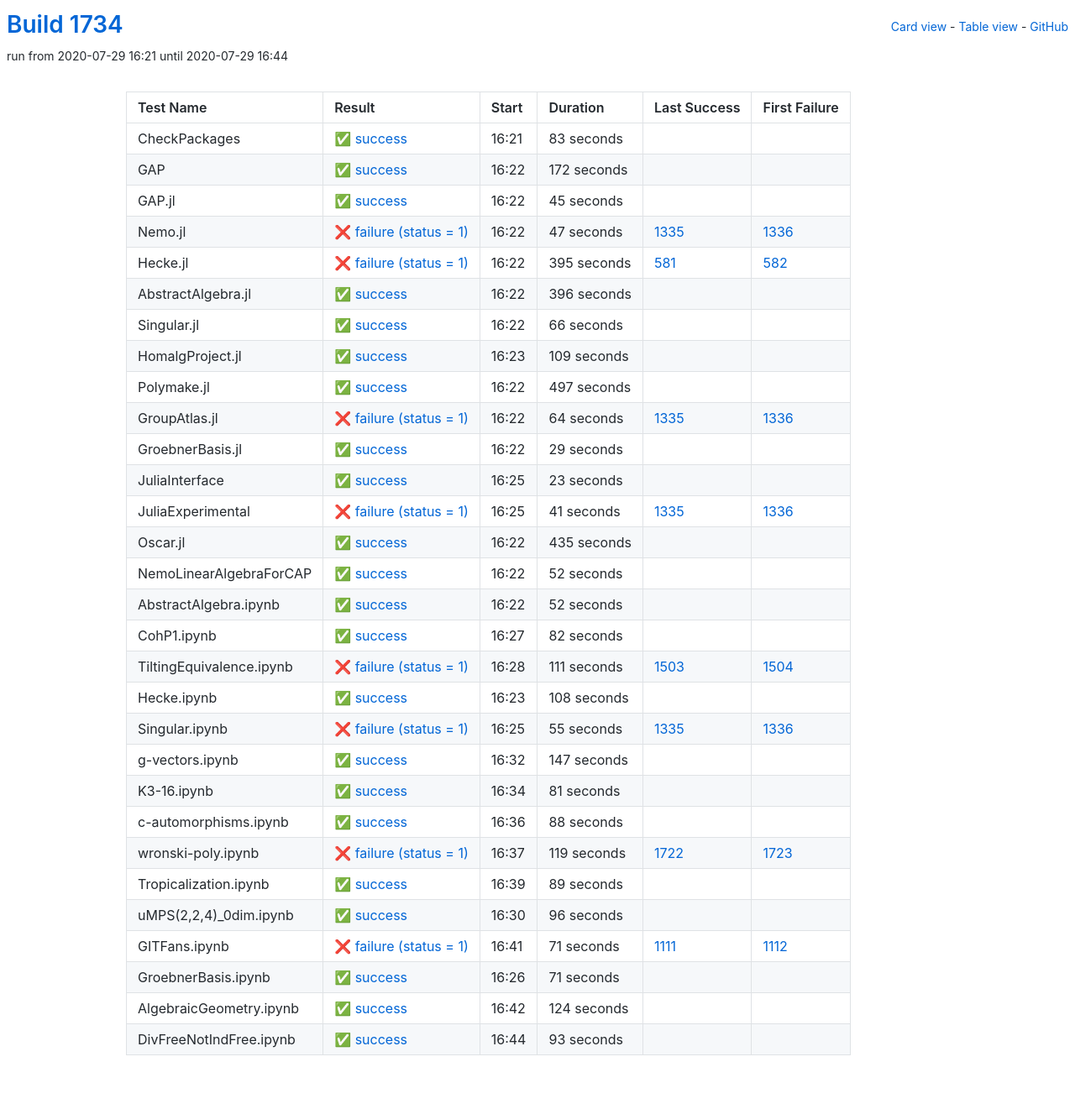
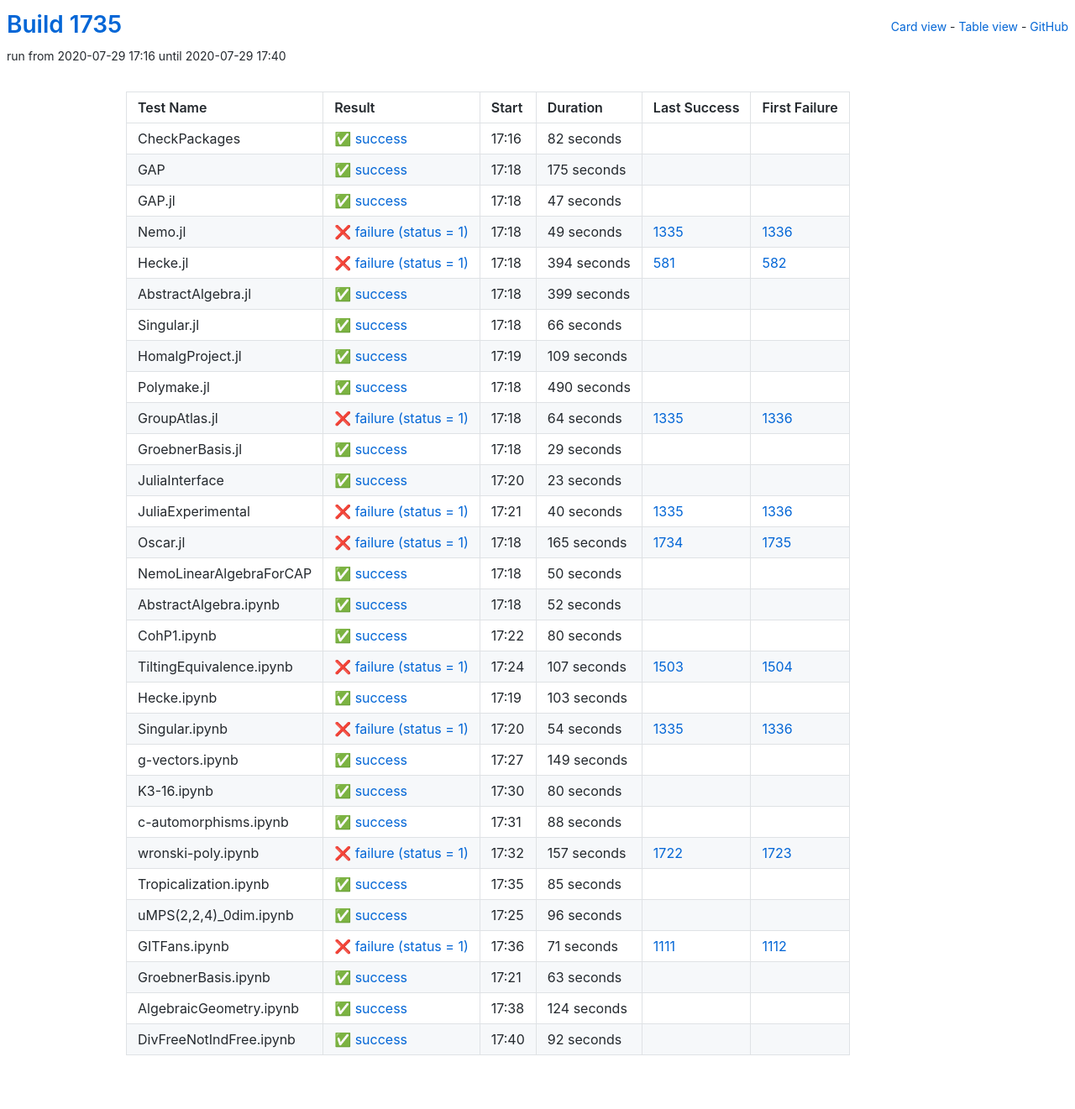
Before and after one commit to oscar-system/oscar-ci-status-1.4, a Jekyll site: the page built from table.html, in a window 1280 px wide. Shown: the whole page at 84% size. Built offline with Jekyll 4.4.1, drawn with Linux system fonts in a browser that asks for light colours.

Commit message:
Build #1735

```diff
--- a/_data/ci.yml
+++ b/_data/ci.yml
@@ -1,6 +1,6 @@
 ---
-build: 1734
-build_url: https://oscarci.mathematik.uni-kl.de/job/oscar-julia-1.4/1734/
+build: 1735
+build_url: https://oscarci.mathematik.uni-kl.de/job/oscar-julia-1.4/1735/
 job: oscar-julia-1.4
 organization: oscar-system
 repo: oscar-ci-status-1.4
@@ -8,80 +8,80 @@ repourl: https://github.com/oscar-system/oscar-ci-status-1.4
 tests:
 - name: CheckPackages
   id: checkpackages
-  log: https://oscarci.mathematik.uni-kl.de/job/oscar-julia-1.4/1734/artifact/logs/build-1734/CheckPackages.log
-  start: 2020-07-29 16:21
+  log: https://oscarci.mathematik.uni-kl.de/job/oscar-julia-1.4/1735/artifact/logs/build-1735/CheckPackages.log
+  start: 2020-07-29 17:16
   success: true
   exitcode: 0
   status: success
-  duration: 83
+  duration: 82
   last_success: false
   last_success_url:
   first_failure: false
   first_failure_url:
 - name: GAP
   id: gap
-  log: https://oscarci.mathematik.uni-kl.de/job/oscar-julia-1.4/1734/artifact/logs/build-1734/GAP.log
-  start: 2020-07-29 16:22
+  log: https://oscarci.mathematik.uni-kl.de/job/oscar-julia-1.4/1735/artifact/logs/build-1735/GAP.log
+  start: 2020-07-29 17:18
   success: true
   exitcode: 0
   status: success
-  duration: 172
+  duration: 175
   last_success: false
   last_success_url:
   first_failure: false
   first_failure_url:
 - name: GAP.jl
   id: gap-jl
-  log: https://oscarci.mathematik.uni-kl.de/job/oscar-julia-1.4/1734/artifact/logs/build-1734/GAP.jl.log
-  start: 2020-07-29 16:22
+  log: https://oscarci.mathematik.uni-kl.de/job/oscar-julia-1.4/1735/artifact/logs/build-1735/GAP.jl.log
+  start: 2020-07-29 17:18
   success: true
   exitcode: 0
   status: success
-  duration: 45
+  duration: 47
   last_success: false
   last_success_url:
   first_failure: false
   first_failure_url:
 - name: Nemo.jl
   id: nemo-jl
-  log: https://oscarci.mathematik.uni-kl.de/job/oscar-julia-1.4/1734/artifact/logs/build-1734/Nemo.jl.log
-  start: 2020-07-29 16:22
+  log: https://oscarci.mathematik.uni-kl.de/job/oscar-julia-1.4/1735/artifact/logs/build-1735/Nemo.jl.log
+  start: 2020-07-29 17:18
   success: false
   exitcode: 1
   status: failure
-  duration: 47
+  duration: 49
   last_success: 1335
   last_success_url: https://oscarci.mathematik.uni-kl.de/job/oscar-julia-1.4/1335/
   first_failure: 1336
   first_failure_url: https://oscarci.mathematik.uni-kl.de/job/oscar-julia-1.4/1336/
 - name: Hecke.jl
   id: hecke-jl
-  log: https://oscarci.mathematik.uni-kl.de/job/oscar-julia-1.4/1734/artifact/logs/build-1734/Hecke.jl.log
-  start: 2020-07-29 16:22
+  log: https://oscarci.mathematik.uni-kl.de/job/oscar-julia-1.4/1735/artifact/logs/build-1735/Hecke.jl.log
+  start: 2020-07-29 17:18
   success: false
   exitcode: 1
   status: failure
-  duration: 395
+  duration: 394
   last_success: 581
   last_success_url: https://oscarci.mathematik.uni-kl.de/job/oscar-julia-1.4/581/
   first_failure: 582
   first_failure_url: https://oscarci.mathematik.uni-kl.de/job/oscar-julia-1.4/582/
 - name: AbstractAlgebra.jl
   id: abstractalgebra-jl
-  log: https://oscarci.mathematik.uni-kl.de/job/oscar-julia-1.4/1734/artifact/logs/build-1734/AbstractAlgebra.jl.log
-  start: 2020-07-29 16:22
+  log: https://oscarci.mathematik.uni-kl.de/job/oscar-julia-1.4/1735/artifact/logs/build-1735/AbstractAlgebra.jl.log
+  start: 2020-07-29 17:18
   success: true
   exitcode: 0
   status: success
-  duration: 396
+  duration: 399
   last_success: false
   last_success_url:
   first_failure: false
   first_failure_url:
 - name: Singular.jl
   id: singular-jl
-  log: https://oscarci.mathematik.uni-kl.de/job/oscar-julia-1.4/1734/artifact/logs/build-1734/Singular.jl.log
-  start: 2020-07-29 16:22
+  log: https://oscarci.mathematik.uni-kl.de/job/oscar-julia-1.4/1735/artifact/logs/build-1735/Singular.jl.log
+  start: 2020-07-29 17:18
   success: true
   exitcode: 0
   status: success
@@ -92,8 +92,8 @@ tests:
   first_failure_url:
 - name: HomalgProject.jl
   id: homalgproject-jl
-  log: https://oscarci.mathematik.uni-kl.de/job/oscar-julia-1.4/1734/artifact/logs/build-1734/HomalgProject.jl.log
-  start: 2020-07-29 16:23
+  log: https://oscarci.mathematik.uni-kl.de/job/oscar-julia-1.4/1735/artifact/logs/build-1735/HomalgProject.jl.log
+  start: 2020-07-29 17:19
   success: true
   exitcode: 0
   status: success
@@ -104,20 +104,20 @@ tests:
   first_failure_url:
 - name: Polymake.jl
   id: polymake-jl
-  log: https://oscarci.mathematik.uni-kl.de/job/oscar-julia-1.4/1734/artifact/logs/build-1734/Polymake.jl.log
-  start: 2020-07-29 16:22
+  log: https://oscarci.mathematik.uni-kl.de/job/oscar-julia-1.4/1735/artifact/logs/build-1735/Polymake.jl.log
+  start: 2020-07-29 17:18
   success: true
   exitcode: 0
   status: success
-  duration: 497
+  duration: 490
   last_success: false
   last_success_url:
   first_failure: false
   first_failure_url:
 - name: GroupAtlas.jl
   id: groupatlas-jl
-  log: https://oscarci.mathematik.uni-kl.de/job/oscar-julia-1.4/1734/artifact/logs/build-1734/GroupAtlas.jl.log
-  start: 2020-07-29 16:22
+  log: https://oscarci.mathematik.uni-kl.de/job/oscar-julia-1.4/1735/artifact/logs/build-1735/GroupAtlas.jl.log
+  start: 2020-07-29 17:18
   success: false
   exitcode: 1
   status: failure
@@ -128,8 +128,8 @@ tests:
   first_failure_url: https://oscarci.mathematik.uni-kl.de/job/oscar-julia-1.4/1336/
 - name: GroebnerBasis.jl
   id: groebnerbasis-jl
-  log: https://oscarci.mathematik.uni-kl.de/job/oscar-julia-1.4/1734/artifact/logs/build-1734/GroebnerBasis.jl.log
-  start: 2020-07-29 16:22
+  log: https://oscarci.mathematik.uni-kl.de/job/oscar-julia-1.4/1735/artifact/logs/build-1735/GroebnerBasis.jl.log
+  start: 2020-07-29 17:18
   success: true
   exitcode: 0
   status: success
@@ -140,8 +140,8 @@ tests:
   first_failure_url:
 - name: JuliaInterface
   id: juliainterface
-  log: https://oscarci.mathematik.uni-kl.de/job/oscar-julia-1.4/1734/artifact/logs/build-1734/JuliaInterface.log
-  start: 2020-07-29 16:25
+  log: https://oscarci.mathematik.uni-kl.de/job/oscar-julia-1.4/1735/artifact/logs/build-1735/JuliaInterface.log
+  start: 2020-07-29 17:20
   success: true
   exitcode: 0
   status: success
@@ -152,44 +152,44 @@ tests:
   first_failure_url:
 - name: JuliaExperimental
   id: juliaexperimental
-  log: https://oscarci.mathematik.uni-kl.de/job/oscar-julia-1.4/1734/artifact/logs/build-1734/JuliaExperimental.log
-  start: 2020-07-29 16:25
+  log: https://oscarci.mathematik.uni-kl.de/job/oscar-julia-1.4/1735/artifact/logs/build-1735/JuliaExperimental.log
+  start: 2020-07-29 17:21
   success: false
   exitcode: 1
   status: failure
-  duration: 41
+  duration: 40
   last_success: 1335
   last_success_url: https://oscarci.mathematik.uni-kl.de/job/oscar-julia-1.4/1335/
   first_failure: 1336
   first_failure_url: https://oscarci.mathematik.uni-kl.de/job/oscar-julia-1.4/1336/
 - name: Oscar.jl
   id: oscar-jl
-  log: https://oscarci.mathematik.uni-kl.de/job/oscar-julia-1.4/1734/artifact/logs/build-1734/Oscar.jl.log
-  start: 2020-07-29 16:22
+  log: https://oscarci.mathematik.uni-kl.de/job/oscar-julia-1.4/1735/artifact/logs/build-1735/Oscar.jl.log
+  start: 2020-07-29 17:18
+  success: false
+  exitcode: 1
+  status: failure
+  duration: 165
+  last_success: 1734
+  last_success_url: https://oscarci.mathematik.uni-kl.de/job/oscar-julia-1.4/1734/
+  first_failure: 1735
+  first_failure_url: https://oscarci.mathematik.uni-kl.de/job/oscar-julia-1.4/1735/
+- name: NemoLinearAlgebraForCAP
+  id: nemolinearalgebraforcap
+  log: https://oscarci.mathematik.uni-kl.de/job/oscar-julia-1.4/1735/artifact/logs/build-1735/NemoLinearAlgebraForCAP.log
+  start: 2020-07-29 17:18
   success: true
   exitcode: 0
   status: success
-  duration: 435
-  last_success: false
-  last_success_url:
-  first_failure: false
-  first_failure_url:
-- name: NemoLinearAlgebraForCAP
-  id: nemolinearalgebraforcap
-  log: https://oscarci.mathematik.uni-kl.de/job/oscar-julia-1.4/1734/artifact/logs/build-1734/NemoLinearAlgebraForCAP.log
-  start: 2020-07-29 16:22
-  success: true
-  exitcode: 0
-  status: success
-  duration: 52
+  duration: 50
   last_success: false
   last_success_url:
   first_failure: false
   first_failure_url:
 - name: AbstractAlgebra.ipynb
   id: abstractalgebra-ipynb
-  log: https://oscarci.mathematik.uni-kl.de/job/oscar-julia-1.4/1734/artifact/logs/build-1734/AbstractAlgebra.ipynb.log
-  start: 2020-07-29 16:22
+  log: https://oscarci.mathematik.uni-kl.de/job/oscar-julia-1.4/1735/artifact/logs/build-1735/AbstractAlgebra.ipynb.log
+  start: 2020-07-29 17:18
   success: true
   exitcode: 0
   status: success
@@ -200,80 +200,80 @@ tests:
   first_failure_url:
 - name: CohP1.ipynb
   id: cohp1-ipynb
-  log: https://oscarci.mathematik.uni-kl.de/job/oscar-julia-1.4/1734/artifact/logs/build-1734/CohP1.ipynb.log
-  start: 2020-07-29 16:27
+  log: https://oscarci.mathematik.uni-kl.de/job/oscar-julia-1.4/1735/artifact/logs/build-1735/CohP1.ipynb.log
+  start: 2020-07-29 17:22
   success: true
   exitcode: 0
   status: success
-  duration: 82
+  duration: 80
   last_success: false
   last_success_url:
   first_failure: false
   first_failure_url:
 - name: TiltingEquivalence.ipynb
   id: tiltingequivalence-ipynb
-  log: https://oscarci.mathematik.uni-kl.de/job/oscar-julia-1.4/1734/artifact/logs/build-1734/TiltingEquivalence.ipynb.log
-  start: 2020-07-29 16:28
+  log: https://oscarci.mathematik.uni-kl.de/job/oscar-julia-1.4/1735/artifact/logs/build-1735/TiltingEquivalence.ipynb.log
+  start: 2020-07-29 17:24
   success: false
   exitcode: 1
   status: failure
-  duration: 111
+  duration: 107
   last_success: 1503
   last_success_url: https://oscarci.mathematik.uni-kl.de/job/oscar-julia-1.4/1503/
   first_failure: 1504
   first_failure_url: https://oscarci.mathematik.uni-kl.de/job/oscar-julia-1.4/1504/
 - name: Hecke.ipynb
   id: hecke-ipynb
-  log: https://oscarci.mathematik.uni-kl.de/job/oscar-julia-1.4/1734/artifact/logs/build-1734/Hecke.ipynb.log
-  start: 2020-07-29 16:23
+  log: https://oscarci.mathematik.uni-kl.de/job/oscar-julia-1.4/1735/artifact/logs/build-1735/Hecke.ipynb.log
+  start: 2020-07-29 17:19
   success: true
   exitcode: 0
   status: success
-  duration: 108
+  duration: 103
   last_success: false
   last_success_url:
   first_failure: false
   first_failure_url:
 - name: Singular.ipynb
   id: singular-ipynb
-  log: https://oscarci.mathematik.uni-kl.de/job/oscar-julia-1.4/1734/artifact/logs/build-1734/Singular.ipynb.log
-  start: 2020-07-29 16:25
+  log: https://oscarci.mathematik.uni-kl.de/job/oscar-julia-1.4/1735/artifact/logs/build-1735/Singular.ipynb.log
+  start: 2020-07-29 17:20
   success: false
   exitcode: 1
   status: failure
-  duration: 55
+  duration: 54
   last_success: 1335
   last_success_url: https://oscarci.mathematik.uni-kl.de/job/oscar-julia-1.4/1335/
   first_failure: 1336
   first_failure_url: https://oscarci.mathematik.uni-kl.de/job/oscar-julia-1.4/1336/
 - name: g-vectors.ipynb
   id: g-vectors-ipynb
-  log: https://oscarci.mathematik.uni-kl.de/job/oscar-julia-1.4/1734/artifact/logs/build-1734/g-vectors.ipynb.log
-  start: 2020-07-29 16:32
+  log: https://oscarci.mathematik.uni-kl.de/job/oscar-julia-1.4/1735/artifact/logs/build-1735/g-vectors.ipynb.log
+  start: 2020-07-29 17:27
   success: true
   exitcode: 0
   status: success
-  duration: 147
+  duration: 149
   last_success: false
   last_success_url:
   first_failure: false
   first_failure_url:
 - name: K3-16.ipynb
   id: k3-16-ipynb
-  log: https://oscarci.mathematik.uni-kl.de/job/oscar-julia-1.4/1734/artifact/logs/build-1734/K3-16.ipynb.log
-  start: 2020-07-29 16:34
+  log: https://oscarci.mathematik.uni-kl.de/job/oscar-julia-1.4/1735/artifact/logs/build-1735/K3-16.ipynb.log
+  start: 2020-07-29 17:30
   success: true
   exitcode: 0
   status: success
-  duration: 81
+  duration: 80
   last_success: false
   last_success_url:
   first_failure: false
   first_failure_url:
 - name: c-automorphisms.ipynb
   id: c-automorphisms-ipynb
-  log: https://oscarci.mathematik.uni-kl.de/job/oscar-julia-1.4/1734/artifact/logs/build-1734/c-automorphisms.ipynb.log
-  start: 2020-07-29 16:36
+  log: https://oscarci.mathematik.uni-kl.de/job/oscar-julia-1.4/1735/artifact/logs/build-1735/c-automorphisms.ipynb.log
+  start: 2020-07-29 17:31
   success: true
   exitcode: 0
   status: success
@@ -284,32 +284,32 @@ tests:
   first_failure_url:
 - name: wronski-poly.ipynb
   id: wronski-poly-ipynb
-  log: https://oscarci.mathematik.uni-kl.de/job/oscar-julia-1.4/1734/artifact/logs/build-1734/wronski-poly.ipynb.log
-  start: 2020-07-29 16:37
+  log: https://oscarci.mathematik.uni-kl.de/job/oscar-julia-1.4/1735/artifact/logs/build-1735/wronski-poly.ipynb.log
+  start: 2020-07-29 17:32
   success: false
   exitcode: 1
   status: failure
-  duration: 119
+  duration: 157
   last_success: 1722
   last_success_url: https://oscarci.mathematik.uni-kl.de/job/oscar-julia-1.4/1722/
   first_failure: 1723
   first_failure_url: https://oscarci.mathematik.uni-kl.de/job/oscar-julia-1.4/1723/
 - name: Tropicalization.ipynb
   id: tropicalization-ipynb
-  log: https://oscarci.mathematik.uni-kl.de/job/oscar-julia-1.4/1734/artifact/logs/build-1734/Tropicalization.ipynb.log
-  start: 2020-07-29 16:39
+  log: https://oscarci.mathematik.uni-kl.de/job/oscar-julia-1.4/1735/artifact/logs/build-1735/Tropicalization.ipynb.log
+  start: 2020-07-29 17:35
   success: true
   exitcode: 0
   status: success
-  duration: 89
+  duration: 85
   last_success: false
   last_success_url:
   first_failure: false
   first_failure_url:
 - name: uMPS(2,2,4)_0dim.ipynb
   id: umps-2-2-4-0dim-ipynb
-  log: https://oscarci.mathematik.uni-kl.de/job/oscar-julia-1.4/1734/artifact/logs/build-1734/uMPS-2-2-4-_0dim.ipynb.log
-  start: 2020-07-29 16:30
+  log: https://oscarci.mathematik.uni-kl.de/job/oscar-julia-1.4/1735/artifact/logs/build-1735/uMPS-2-2-4-_0dim.ipynb.log
+  start: 2020-07-29 17:25
   success: true
   exitcode: 0
   status: success
@@ -320,8 +320,8 @@ tests:
   first_failure_url:
 - name: GITFans.ipynb
   id: gitfans-ipynb
-  log: https://oscarci.mathematik.uni-kl.de/job/oscar-julia-1.4/1734/artifact/logs/build-1734/GITFans.ipynb.log
-  start: 2020-07-29 16:41
+  log: https://oscarci.mathematik.uni-kl.de/job/oscar-julia-1.4/1735/artifact/logs/build-1735/GITFans.ipynb.log
+  start: 2020-07-29 17:36
   success: false
   exitcode: 1
   status: failure
@@ -332,20 +332,20 @@ tests:
   first_failure_url: https://oscarci.mathematik.uni-kl.de/job/oscar-julia-1.4/1112/
 - name: GroebnerBasis.ipynb
   id: groebnerbasis-ipynb
-  log: https://oscarci.mathematik.uni-kl.de/job/oscar-julia-1.4/1734/artifact/logs/build-1734/GroebnerBasis.ipynb.log
-  start: 2020-07-29 16:26
+  log: https://oscarci.mathematik.uni-kl.de/job/oscar-julia-1.4/1735/artifact/logs/build-1735/GroebnerBasis.ipynb.log
+  start: 2020-07-29 17:21
   success: true
   exitcode: 0
   status: success
-  duration: 71
+  duration: 63
   last_success: false
   last_success_url:
   first_failure: false
   first_failure_url:
 - name: AlgebraicGeometry.ipynb
   id: algebraicgeometry-ipynb
-  log: https://oscarci.mathematik.uni-kl.de/job/oscar-julia-1.4/1734/artifact/logs/build-1734/AlgebraicGeometry.ipynb.log
-  start: 2020-07-29 16:42
+  log: https://oscarci.mathematik.uni-kl.de/job/oscar-julia-1.4/1735/artifact/logs/build-1735/AlgebraicGeometry.ipynb.log
+  start: 2020-07-29 17:38
   success: true
   exitcode: 0
   status: success
@@ -356,12 +356,12 @@ tests:
   first_failure_url:
 - name: DivFreeNotIndFree.ipynb
   id: divfreenotindfree-ipynb
-  log: https://oscarci.mathematik.uni-kl.de/job/oscar-julia-1.4/1734/artifact/logs/build-1734/DivFreeNotIndFree.ipynb.log
-  start: 2020-07-29 16:44
+  log: https://oscarci.mathematik.uni-kl.de/job/oscar-julia-1.4/1735/artifact/logs/build-1735/DivFreeNotIndFree.ipynb.log
+  start: 2020-07-29 17:40
   success: true
   exitcode: 0
   status: success
-  duration: 93
+  duration: 92
   last_success: false
   last_success_url:
   first_failure: false
```
Also changed, not shown: README.md.
